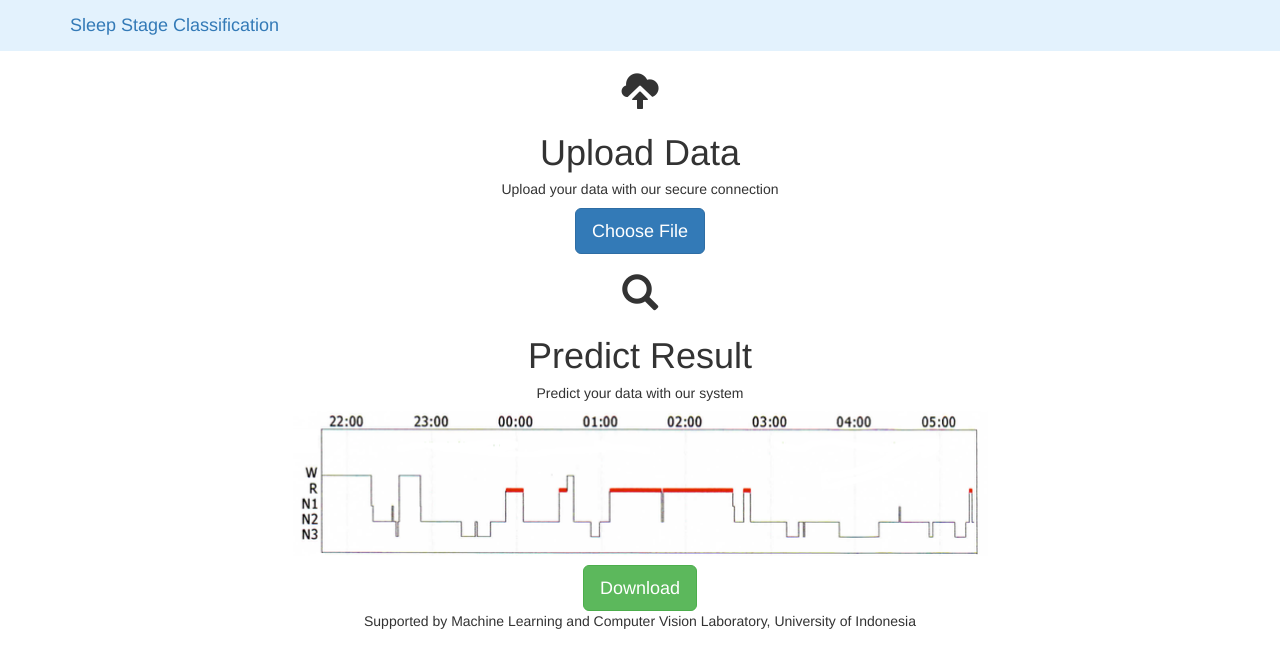
After one commit to peuyeum/FlaskUI, a Flask app: page /signup in a window 1280 px wide. The commit adds this page. Shown: the top 668 px of the page. Run offline with Flask 2, Linux system fonts and the light colour scheme; some libraries are stand-ins or nearby versions.

Commit message:
file done

```diff
--- a/main.py
+++ b/main.py
@@ -1,3 +1,4 @@
+#!/usr/local/bin/python3
 from flask import render_template
 from flask import Flask,abort,Response
 app = Flask(__name__)
@@ -30,6 +31,12 @@ def home():
 	name="ganteng"
 	return render_template('home.html', products=PRODUCTS, SignIn=True, SignUp=True)
 
+@app.route("/process")
+def process():
+	name="ganteng"
+	return render_template('process.html', products=PRODUCTS, SignIn=True, SignUp=True)
+
+
 @app.route('/product/<key>')
 def product(key):
     product = PRODUCTS.get(key)
--- /dev/null
+++ b/templates/signup.html
@@ -0,0 +1,27 @@
+{% extends 'base.html' %}
+
+{% block container %}
+
+<div class="text-center">
+		<h1 class="text-center"><span class="glyphicon glyphicon-cloud-upload"></span></h1>
+		<h1 class="text-center">Upload Data</h1>
+		<h5 class="text-center">Upload your data with our secure connection</h5>
+		<button type="button" class="btn btn-primary btn-lg">Choose File</button>
+
+		<h1 class="text-center"><span class="glyphicon glyphicon-search"></span></h1>
+		<h1 class="text-center">Predict Result</h1>
+		<h5 class="text-center">Predict your data with our system</h5>
+
+
+		<div class="row">
+				<img src="static/images/sinyal.png" class="rounded mx-auto d-block" class="img-fluid" alt="Responsive image">
+		</div>
+
+		<div class="row">
+		<button type="button" class="btn btn-success btn-lg">Download</button>
+		</div>
+
+</div>
+
+
+{% endblock %}
```
Also changed, not shown: templates/home.html (+5 -2 lines), templates/process.html (added, +27 -0 lines), templates/signin.html (added, +27 -0 lines).
